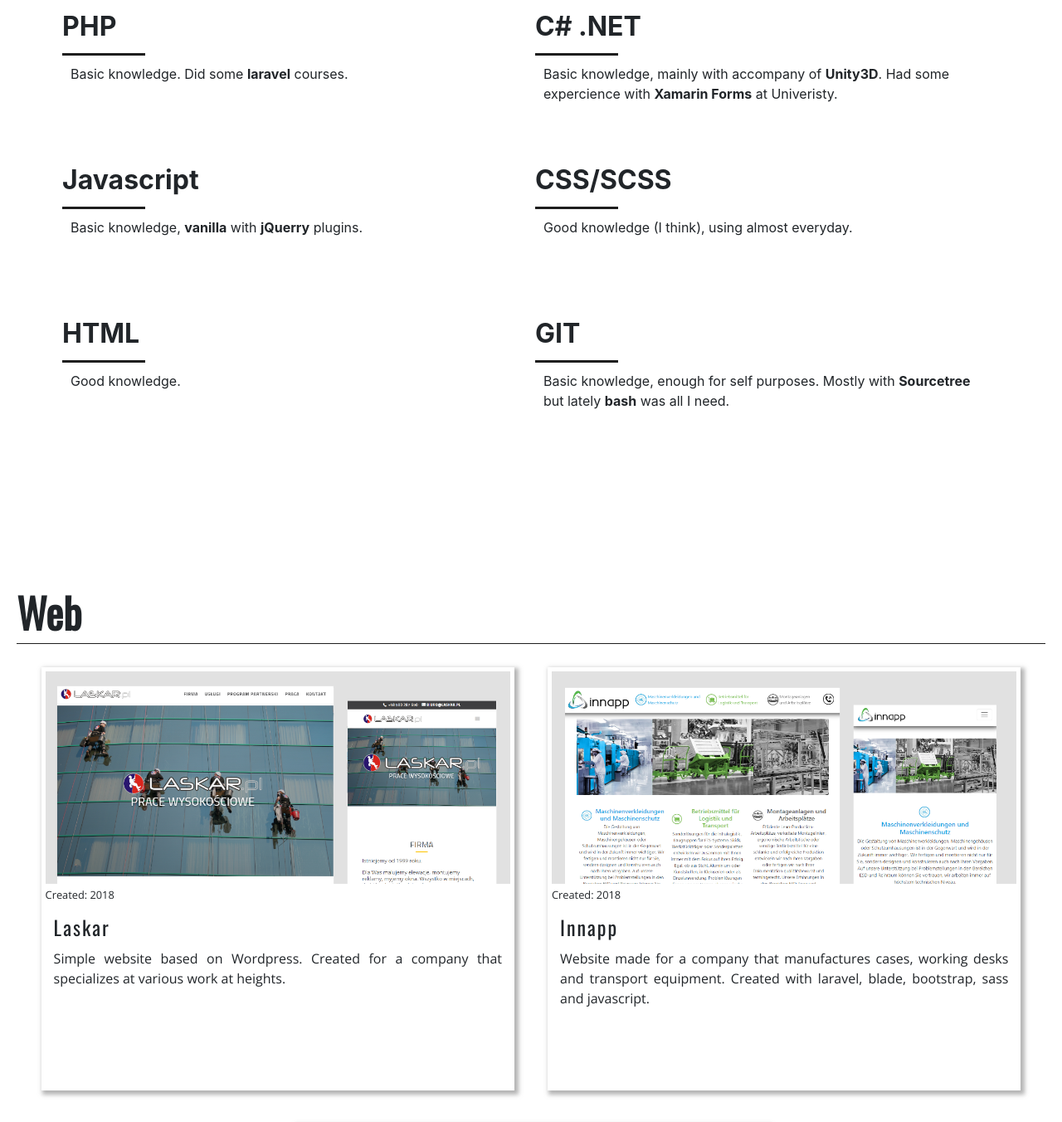
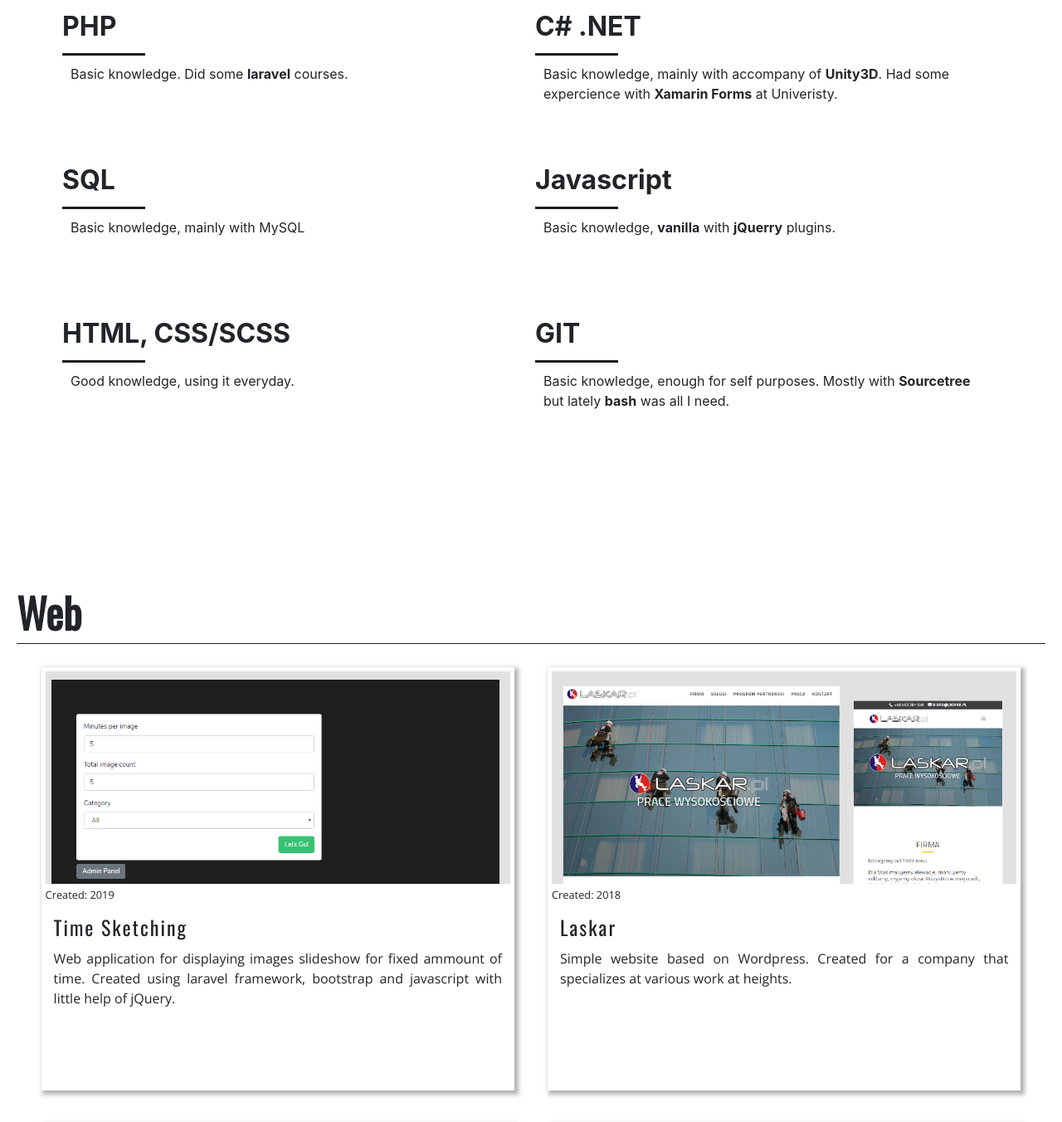
Before and after one commit to jkicmal/jkicmal, a plain HTML site: page index.html in a window 1280 px wide. Shown: the part 1720-3072 px from the top of the page at 83% size. Drawn offline with nearby package versions, Linux system fonts and the light colour scheme.

Commit message:
added SQL to skills, added time-sketching to web projects

```diff
--- a/index.html
+++ b/index.html
@@ -84,19 +84,19 @@
           </p>
         </div>
         <div class="skill">
+          <h1>SQL</h1>
+          <div class="divider"></div>
+          <p>Basic knowledge, mainly with MySQL</p>
+        </div>
+        <div class="skill">
           <h1>Javascript</h1>
           <div class="divider"></div>
           <p>Basic knowledge, <b>vanilla</b> with <b>jQuerry</b> plugins.</p>
         </div>
         <div class="skill">
-          <h1>CSS/SCSS</h1>
+          <h1>HTML, CSS/SCSS</h1>
           <div class="divider"></div>
-          <p>Good knowledge (I think), using almost everyday.</p>
-        </div>
-        <div class="skill">
-          <h1>HTML</h1>
-          <div class="divider"></div>
-          <p>Good knowledge.</p>
+          <p>Good knowledge, using it everyday.</p>
         </div>
         <div class="skill">
           <h1>GIT</h1>
@@ -114,6 +114,36 @@
       <div class="content">
         <h1>Web</h1>
         <div class="projects">
+          <div class="project">
+            <div class="image-container">
+              <img
+                src="assets/images/projects/time-sketching.png"
+                alt=""
+                class="d-block"
+              />
+              <div class="image-button-container">
+                <a
+                  href="https://www.youtube.com/watch?v=25zKijpj0bI&"
+                  class="image-button"
+                  target="_blank"
+                  >youtube</a
+                >
+                <a
+                  href="https://github.com/jkicmal/time-sketching"
+                  class="image-button"
+                  target="_blank"
+                  >github</a
+                >
+              </div>
+            </div>
+            <small>Created: 2019</small>
+            <h2>Time Sketching</h2>
+            <p>
+              Web application for displaying images slideshow for fixed ammount
+              of time. Created using laravel framework, bootstrap and javascript
+              with little help of jQuery.
+            </p>
+          </div>
           <div class="project">
             <div class="image-container">
               <img
@@ -218,9 +248,6 @@
                 alt=""
                 class="d-block"
               />
-              <div class="image-button-container">
-                <a href="#" class="image-button" target="_blank">Visit</a>
-              </div>
             </div>
             <small>In development</small>
             <h2>Swipy Swipe</h2>
--- a/scss/main.scss
+++ b/scss/main.scss
@@ -265,8 +265,12 @@ footer {
       &:hover {
         .image-button-container {
           background-color: rgba(105, 105, 105, 0.3);
+          display: flex;
+          flex-direction: column;
+
           .image-button {
             transform: translateY(0px);
+            margin-bottom: 5px;
           }
         }
       }
```
Also changed, not shown: assets/images/projects/time-sketching.png (added), css/main.css, 1 other file.
